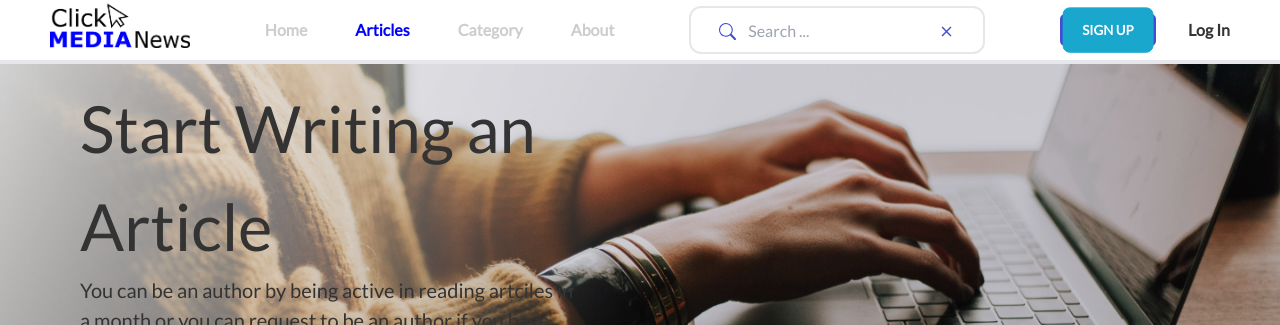
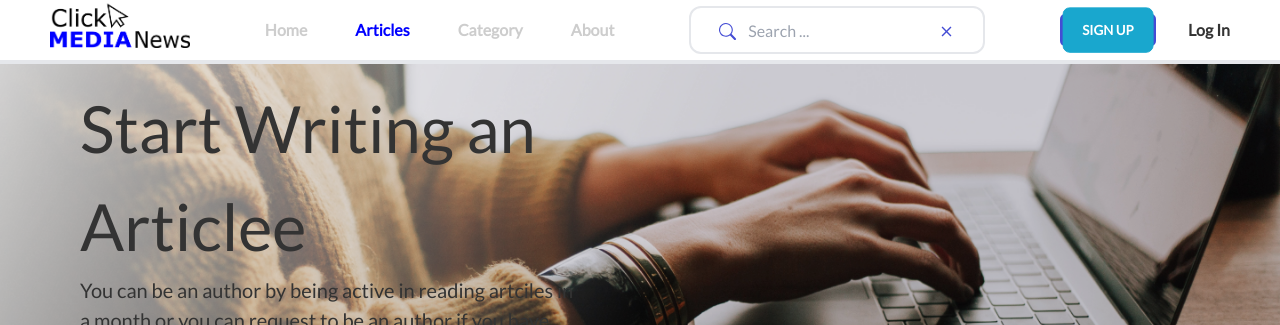
Before and after one commit to hendris27/clickmedianews-frontend, a React (Vite) app: page /articles in a window 1280 px wide. Shown: the top 325 px of the page. Built offline with nearby package versions, Linux system fonts and the light colour scheme; no server answers.

Commit message:
perbaikan

```diff
--- a/src/pages/users/Articles.jsx
+++ b/src/pages/users/Articles.jsx
@@ -69,7 +69,7 @@ const ArticlesPage = () => {
                         <img src={CategoryFade} className='absolute top-0 w-full'/>
                     </div>
                     <div className='absolute top-0 left-0 w-[668px] p-20'>
-                        <p className='text-[65px]'>Start Writing an Article</p>
+                        <p className='text-[65px]'>Start Writing an Articlee</p>
                         <div className='w-[497px] text-[20px] '>
                             <p>
                             You can be an author by being active in reading artciles in a month or you can request to be an author if you have been a member for three months.
```
